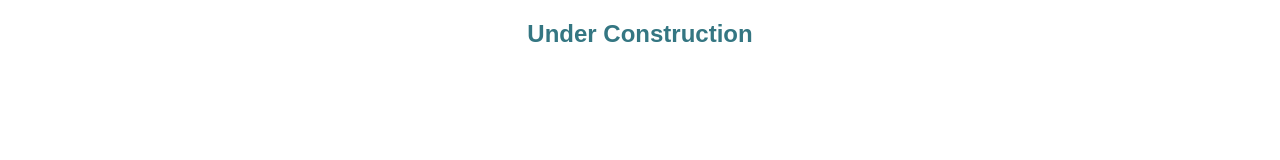
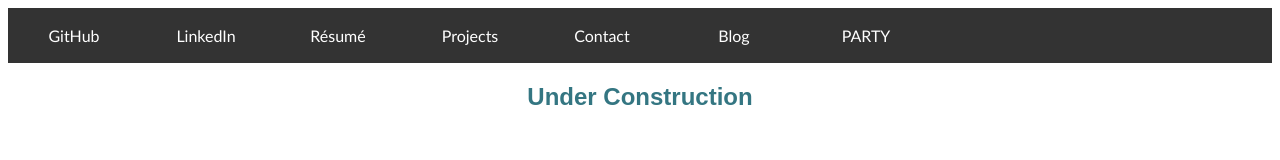
Before and after one commit to ssatyal/ssatyal.github.io, a plain HTML site: page blog.html in a window 1280 px wide. Drawn offline with Linux system fonts and the light colour scheme.

Commit message:
added nav to blog

```diff
--- a/blog.html
+++ b/blog.html
@@ -6,6 +6,15 @@
     <title>Blog</title>
   </head>
   <body>
+    <ul>
+      <li><a class="active" href="https://github.com/ssatyal" target="_blank">GitHub</a></li>
+      <li><a href="https://www.linkedin.com/in/sanjaya-satyal-a4880231" target="_blank">LinkedIn</a></li>
+      <li><a href="resume.html">R&#233;sum&#233;</a></li>
+      <li><a href="#projects">Projects</a></li>
+      <li><a href="#contact">Contact</a></li>
+      <li><a href="blog.html">Blog</a></li>
+      <li><a href="party.html">PARTY</a></li>
+    </ul>
     <h2>Under Construction</h1>
   </body>
 </html>
```
